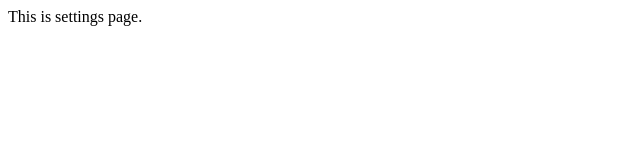
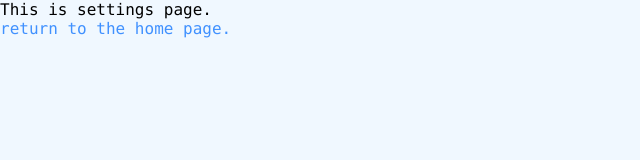
Before and after one commit to TwAzuremy/AITagStorageHTML, a plain HTML site: page pages/settings.html in a window 1280 px wide. Shown: the whole page, without its empty margins (0-640 px from the left). Drawn offline with Linux system fonts and the light colour scheme; files that its build step writes are made by us from their sources.

Commit message:
2023-01-07

```diff
--- a/js/js_variables.js
+++ b/js/js_variables.js
@@ -339,4 +339,5 @@ const rightClickContext = document.querySelector('.right-click-menu')
 const hasSubMenu = rightClickContext.querySelectorAll('.sub-menu');
 const languages = rightClickContext.querySelectorAll('.language .sub-menu .item')
 const appearances = rightClickContext.querySelectorAll('.appearance .sub-menu .item')
+const rightClick_addTag = rightClickContext.querySelector('.rightClick-addTag');
 const settings = rightClickContext.querySelector('.menu .setting');
--- a/js/right-click-menu.js
+++ b/js/right-click-menu.js
@@ -51,6 +51,12 @@ appearances.forEach((appearance, index) => {
     })
 })
 
+rightClick_addTag.addEventListener('click', () => {
+    toggle_mask();
+    addForm_popup();
+
+})
+
 settings.addEventListener('click', () => {
     let url_p = window.location.origin + window.location.pathname + '#/settings'
 
--- a/pages/settings.html
+++ b/pages/settings.html
@@ -5,11 +5,20 @@
     <meta charset="UTF-8">
     <meta http-equiv="X-UA-Compatible" content="IE=edge">
     <meta name="viewport" content="width=device-width, initial-scale=1.0">
-    <title>AI Tag Storage</title>
+
+    <!-- css -->
+    <link rel="stylesheet" href="css/css_variables.css">
 </head>
 
 <body>
-    This is settings page.
+    <div class="container relative"
+        style="display: flex; flex-direction: column;">
+        <span>This is settings page.</span>
+        <a onclick="javascript: history.back();"
+            style="cursor: pointer; color: #4091ff;">
+            return to the home page.
+        </a>
+    </div>
 </body>
 
 </html>
```
Also changed, not shown: home.html (+1 -1 lines), index.html (+3 -0 lines), img/icon.ico (added).
